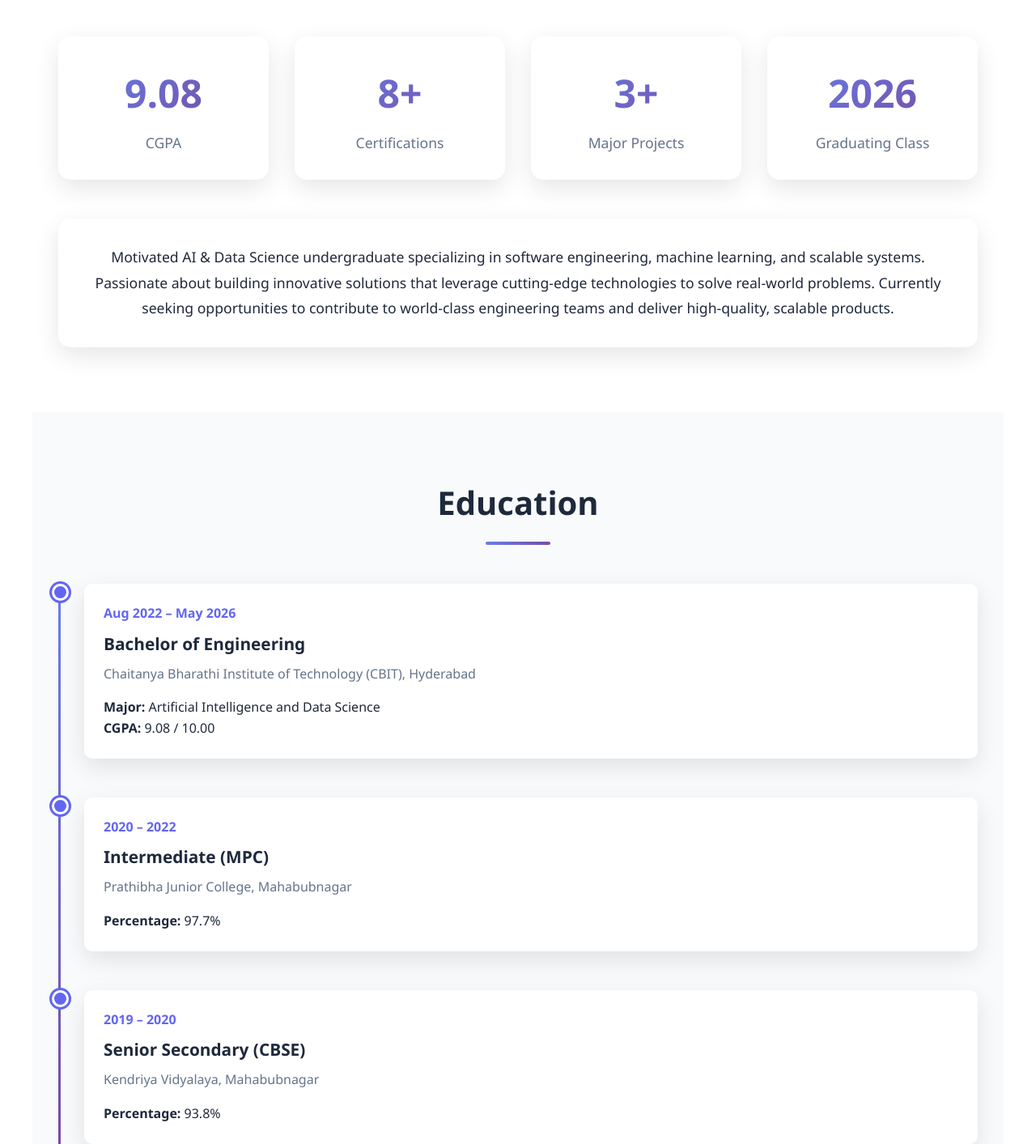
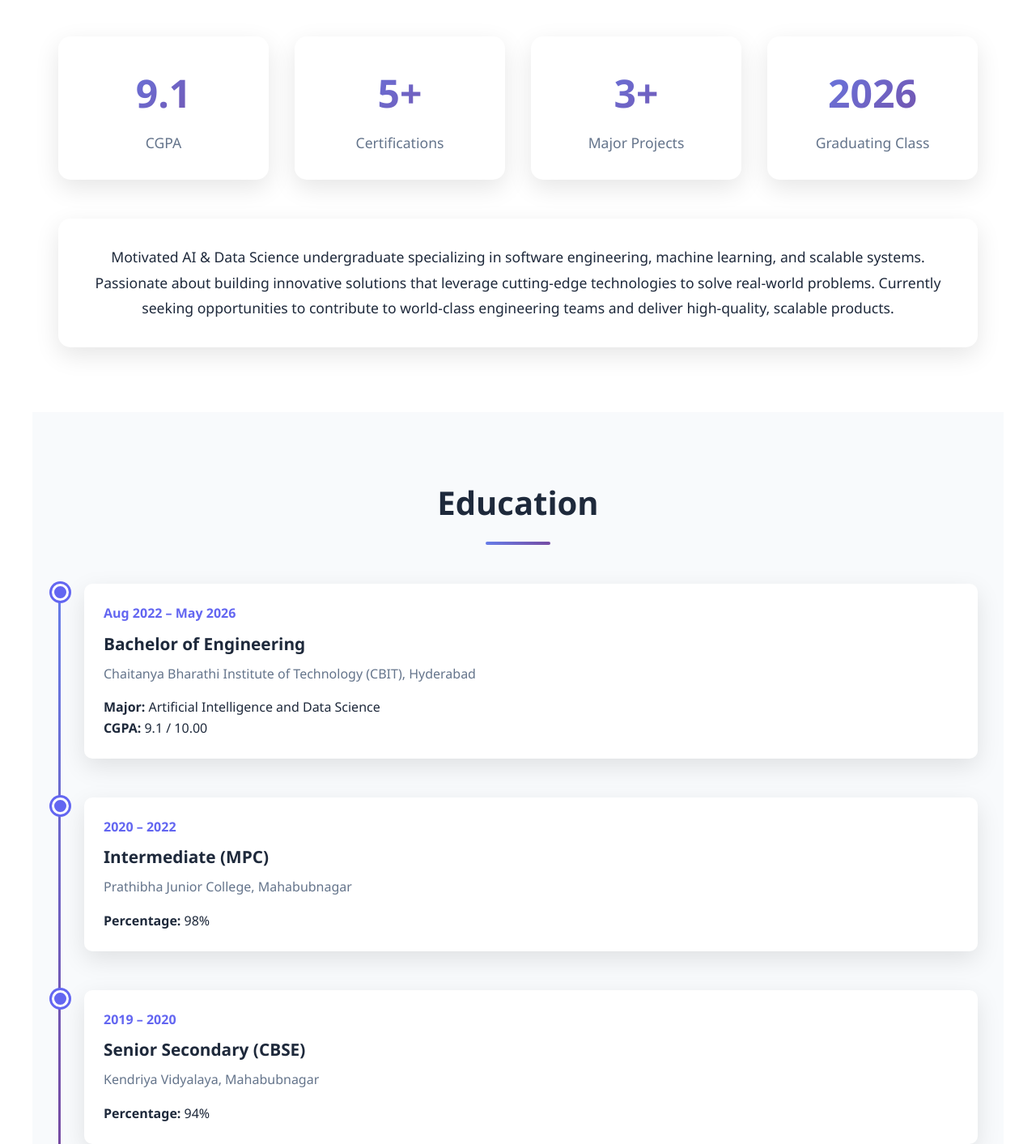
Before and after one commit to divitisanthoshi/divitisanthoshi.github.io, a plain HTML site: page index.html in a window 1280 px wide. Shown: the part 967-2380 px from the top of the page at 81% size. Drawn offline with Linux system fonts and the light colour scheme.

Commit message:
Update index.html

```diff
--- a/index.html
+++ b/index.html
@@ -599,11 +599,11 @@
         <h2 class="section-title">About Me</h2>
         <div class="stats">
             <div class="stat-card">
-                <div class="stat-number">9.08</div>
+                <div class="stat-number">9.1</div>
                 <div class="stat-label">CGPA</div>
             </div>
             <div class="stat-card">
-                <div class="stat-number">8+</div>
+                <div class="stat-number">5+</div>
                 <div class="stat-label">Certifications</div>
             </div>
             <div class="stat-card">
@@ -634,7 +634,7 @@
                     <div class="timeline-title">Bachelor of Engineering</div>
                     <div class="timeline-subtitle">Chaitanya Bharathi Institute of Technology (CBIT), Hyderabad</div>
                     <p><strong>Major:</strong> Artificial Intelligence and Data Science</p>
-                    <p><strong>CGPA:</strong> 9.08 / 10.00</p>
+                    <p><strong>CGPA:</strong> 9.1 / 10.00</p>
                 </div>
             </div>
             <div class="timeline-item">
@@ -642,7 +642,7 @@
                     <div class="timeline-date">2020 – 2022</div>
                     <div class="timeline-title">Intermediate (MPC)</div>
                     <div class="timeline-subtitle">Prathibha Junior College, Mahabubnagar</div>
-                    <p><strong>Percentage:</strong> 97.7%</p>
+                    <p><strong>Percentage:</strong> 98%</p>
                 </div>
             </div>
             <div class="timeline-item">
@@ -650,7 +650,7 @@
                     <div class="timeline-date">2019 – 2020</div>
                     <div class="timeline-title">Senior Secondary (CBSE)</div>
                     <div class="timeline-subtitle">Kendriya Vidyalaya, Mahabubnagar</div>
-                    <p><strong>Percentage:</strong> 93.8%</p>
+                    <p><strong>Percentage:</strong> 94%</p>
                 </div>
             </div>
         </div>
```
